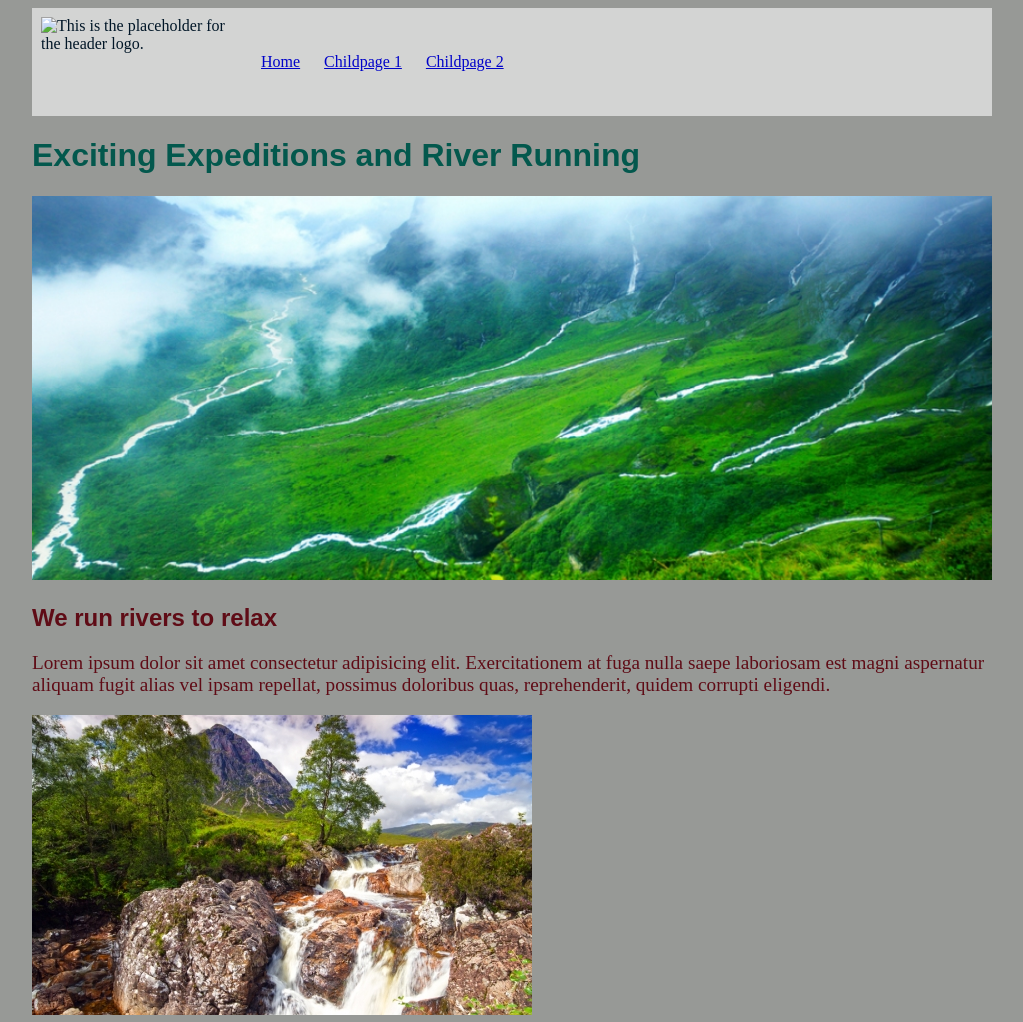
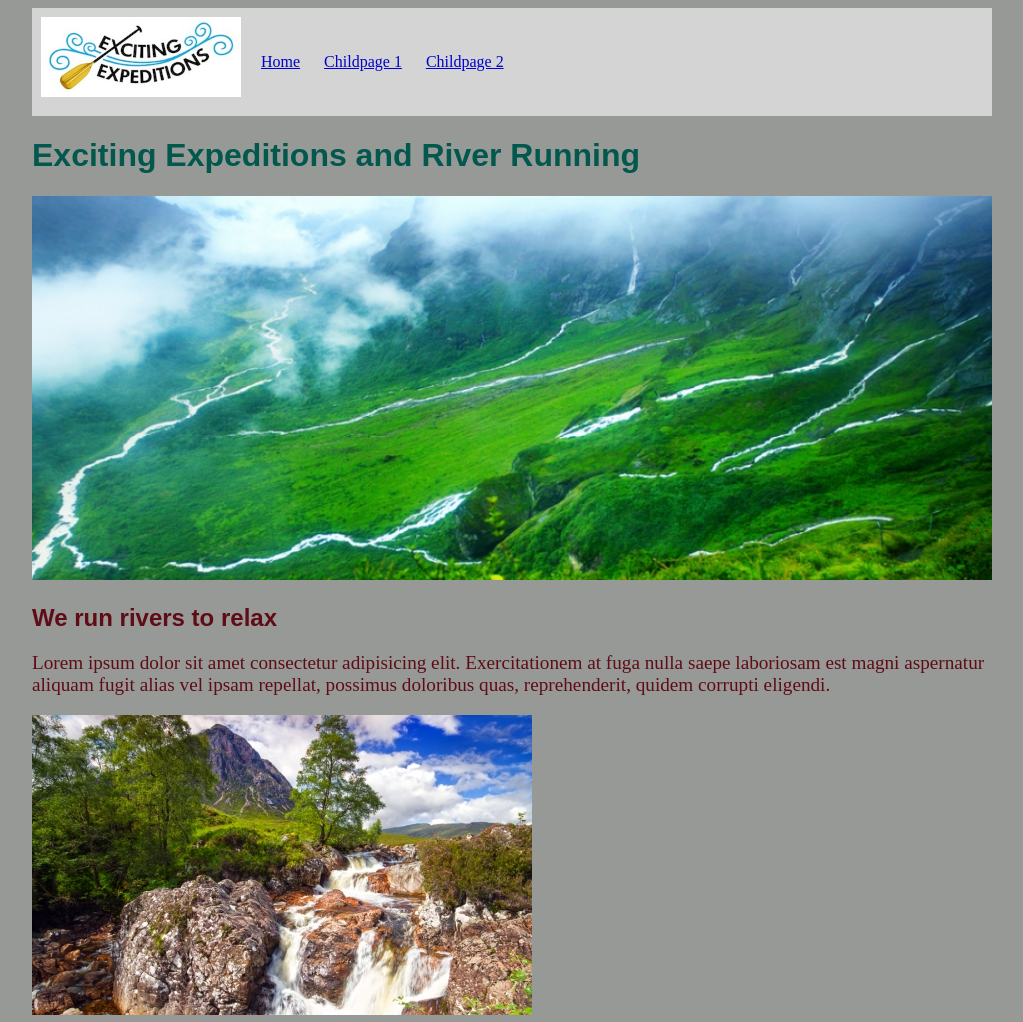
Before and after one commit to mogdenmogden/wdd130, a plain HTML site: page week4/index.html in a window 1280 px wide. Shown: the top 1022 px of the page, without its empty margins (128-1151 px from the left). Drawn offline with Linux system fonts and the light colour scheme; files whose address does not match are found by name.

Commit message:
fix pic 1

```diff
--- a/week4/index.html
+++ b/week4/index.html
@@ -16,7 +16,7 @@
     <div class="page">
       <header>
         <img
-          src="week4/Images/excitingexpeditions.bmp"
+          src="/week4/images/excitingexpeditions.bmp"
           class="logo"
           alt="This is the placeholder for the header logo."
         />
```
